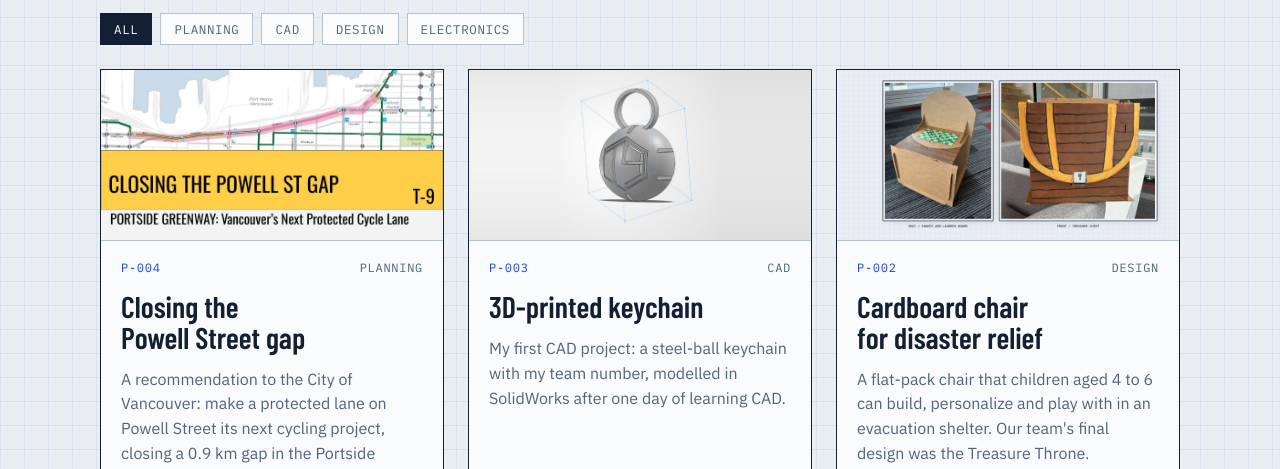
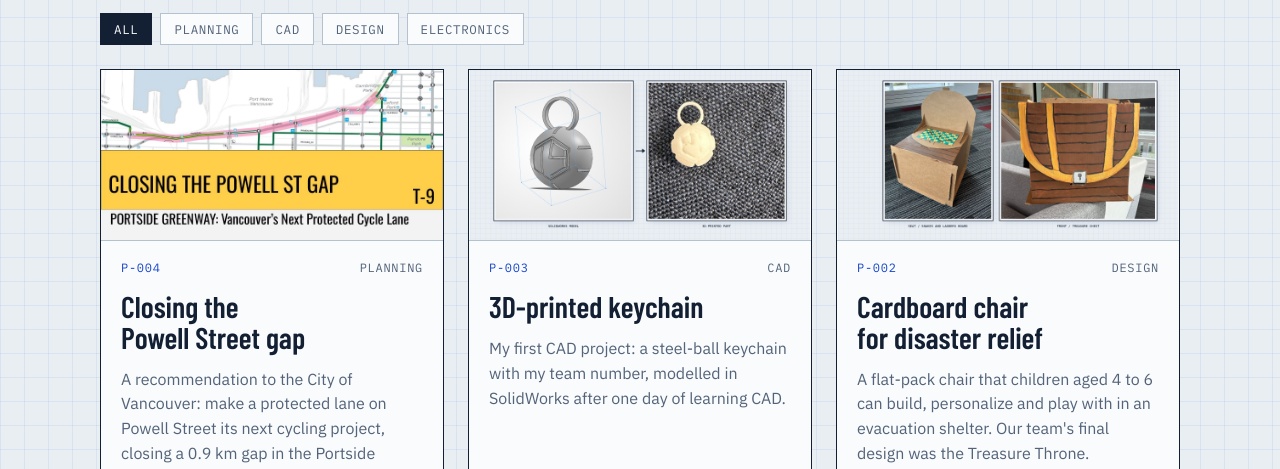
Before and after one commit to eason503/eason503.github.io, a plain HTML site: page index.html in a window 1280 px wide. Shown: the part 631-1100 px from the top of the page. Drawn offline with nearby package versions, Linux system fonts and the light colour scheme.

Commit message:
Add the printed keychain: photos, result and a CAD-to-print cover
Co-Authored-By: Claude Opus 5.5 <noreply@anthropic.com>
Claude-Session: https://claude.ai/code/session_018GLZznQNyGchT3gWs4fwPU

```diff
--- a/index.html
+++ b/index.html
@@ -572,14 +572,15 @@ var PROJECTS = [
   },
   {
     id: "keychain",
-    wh: {"what": "My first CAD part: a steel-ball keychain with my team badge, sized for a 40 x 15 x 10 mm print envelope.", "how": "Modelled the sphere, raised badge, recessed slots and cable ring in SolidWorks after one day of learning CAD, checked the bounding box, and exported an STL.", "result": "Submitted for 3D printing. The printed part has not arrived yet."},
+    wh: {"what": "My first CAD part: a steel-ball keychain with my team badge, sized for a 40 x 15 x 10 mm print envelope.", "how": "Modelled the sphere, raised badge, recessed slots and cable ring in SolidWorks after one day of learning CAD, checked the bounding box, and exported an STL.", "result": "The part printed in one piece: the sphere, cable ring, side slots and raised badge all came out, though the fine T9 lettering printed soft at this small size."},
     title: "3D-printed keychain",
     area: "CAD",
     date: "Oct 2026",
     summary: "My first CAD project: a steel-ball keychain with my team number, modelled in SolidWorks after one day of learning CAD.",
     role: "Individual, APSC 100 CAD assignment",
     tools: ["SolidWorks", "STL export", "3D printing"],
-    image: "images/keychain-cad.jpg",
+    image: "images/keychain-cover.jpg",
+    fit: "contain",
     alt: "SolidWorks render of a ball keychain with a T9 badge",
     doc: [
       { h: "Brief", p: [
@@ -602,7 +603,15 @@ var PROJECTS = [
         "This was my first CAD project, and I modelled it after a single day of learning SolidWorks. It took me a long time. Wrapping a badge and slots onto a curved surface is much harder than sketching on a flat face, and I had to work out each feature as I went.",
         "The finished part is a record of how far one day of CAD took me: a spherical body, cut and raised features on a curved surface, and a model checked against real print limits."
       ] },
-      { h: "Result", p: ["The design is submitted for printing. I have not received the printed part yet."] }
+      { h: "Result", p: [
+        "The keychain printed in one piece. The sphere, the cable ring, the recessed side slots and the raised pentagon badge all came out as modelled.",
+        "The fine detail did not fully survive: the T9 lettering inside the badge printed with soft, rounded edges, so it reads less clearly than in the CAD model. Lettering this small sits close to the smallest detail the printer can reproduce. Next time I would make the text larger and deeper, or drop it in favour of a bolder shape."
+      ] }
+    ],
+    gallery: [
+      { src: "images/keychain-cad.jpg", cap: "SolidWorks model with its bounding box checked against the print limits" },
+      { src: "images/keychain-print-front.jpg", cap: "Printed part, front: the badge and T9 lettering came out soft at this size" },
+      { src: "images/keychain-print-side.jpg", cap: "Printed part, side: the cable ring and recessed slots" }
     ]
   },
   {
```
Also changed, not shown: images/keychain-cover.jpg (added), images/keychain-print-front.jpg (added), images/keychain-print-side.jpg (added), 1 other file.
